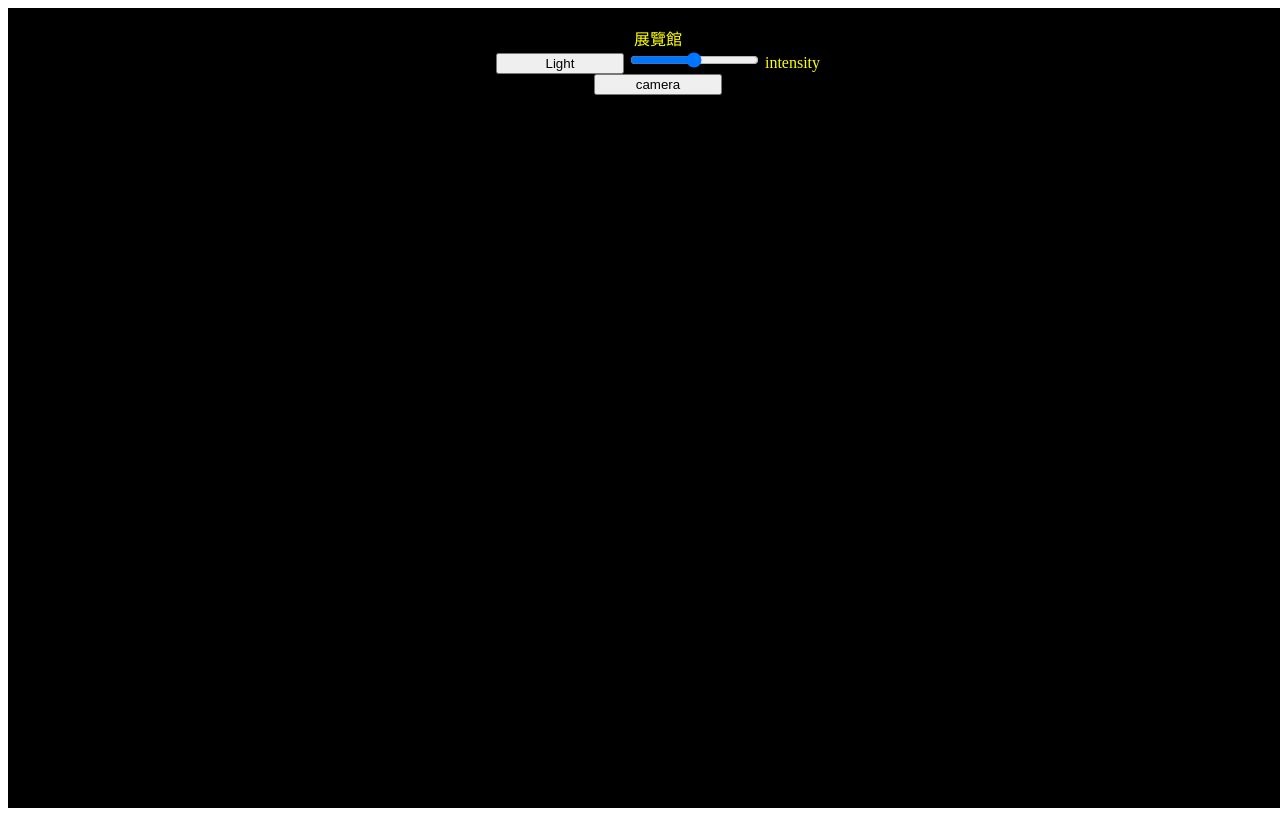
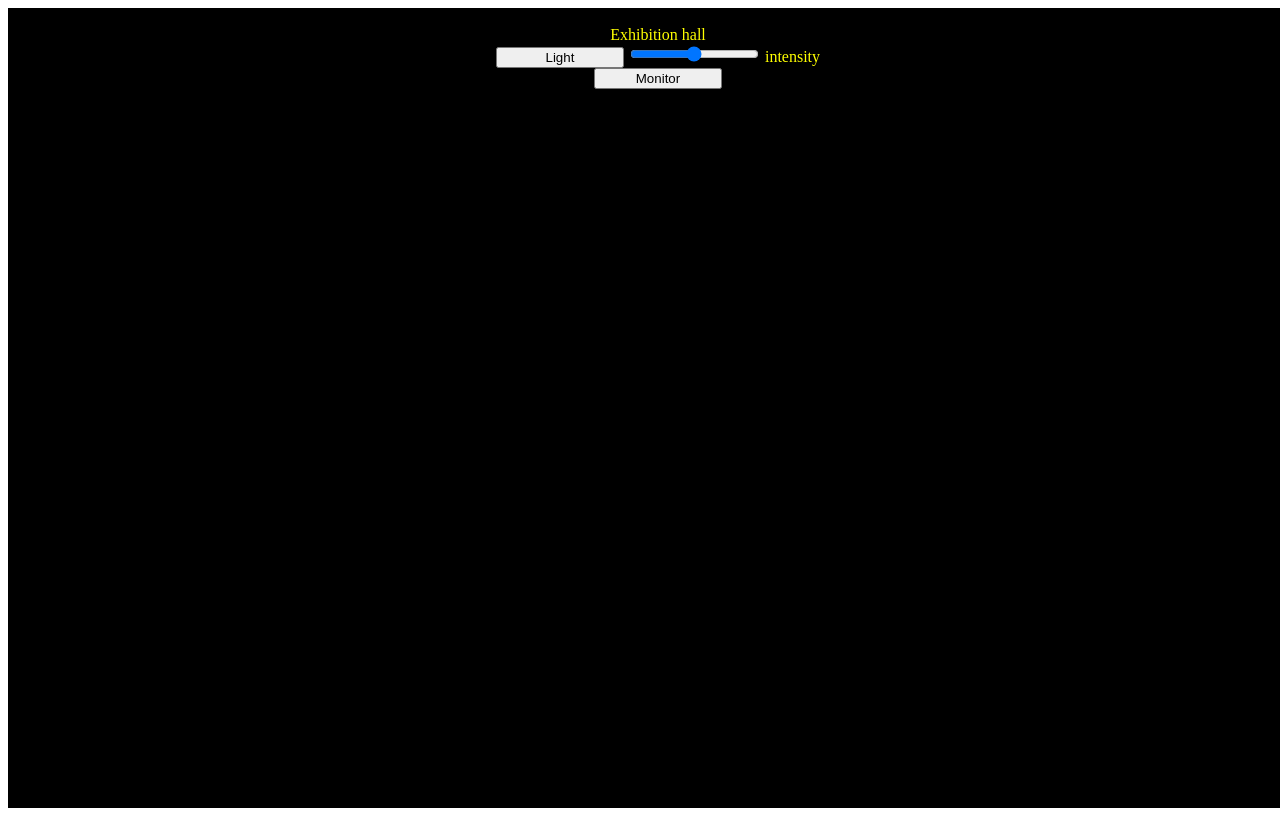
Before and after one commit to NallyHuang/web3d, a plain HTML site: page hw02.html in a window 1280 px wide. Drawn offline with nearby package versions, Linux system fonts and the light colour scheme.

Commit message:
Update hw02.html

```diff
--- a/hw02.html
+++ b/hw02.html
@@ -18,12 +18,12 @@
 </head>
 
 <body>
-	<div id="info"> 展覽館
+	<div id="info"> Exhibition hall
   <br>
   <button id="tView" style="width:10%">Light</button>
 
 <input type=range min=0 max=1 step=0.1 id='intensity'> intensity <br>
-<button id = "監視攝影機" style="width:10%">camera</button> <br>
+<button id = "toggle" style="width:10%"> Monitor</button> <br>
 
 
 </div>
```
